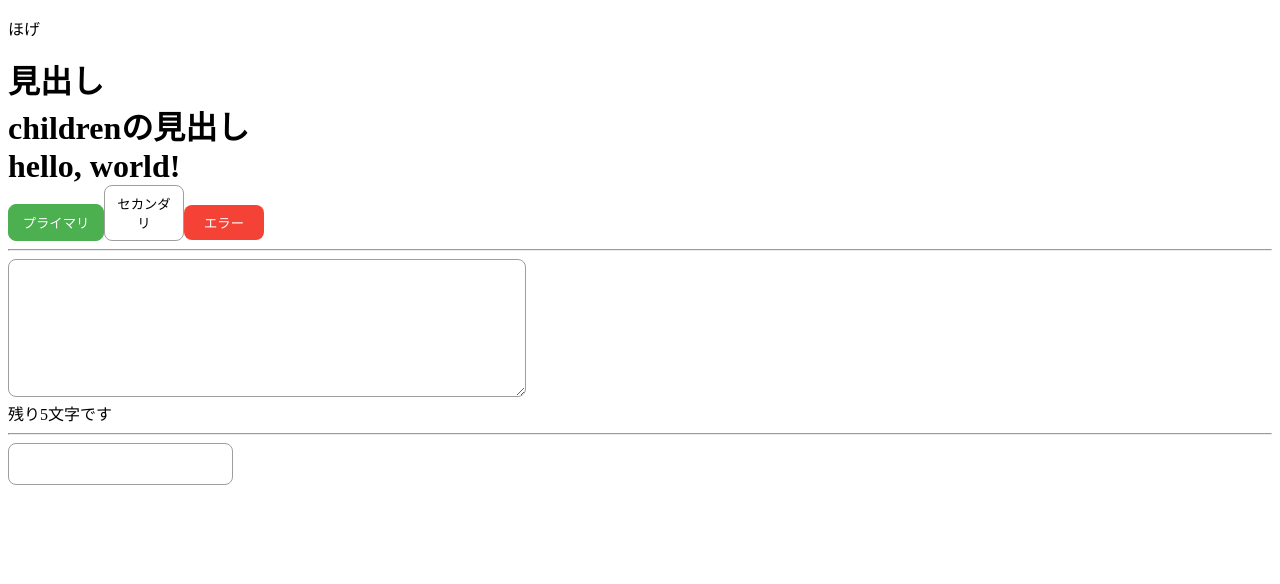
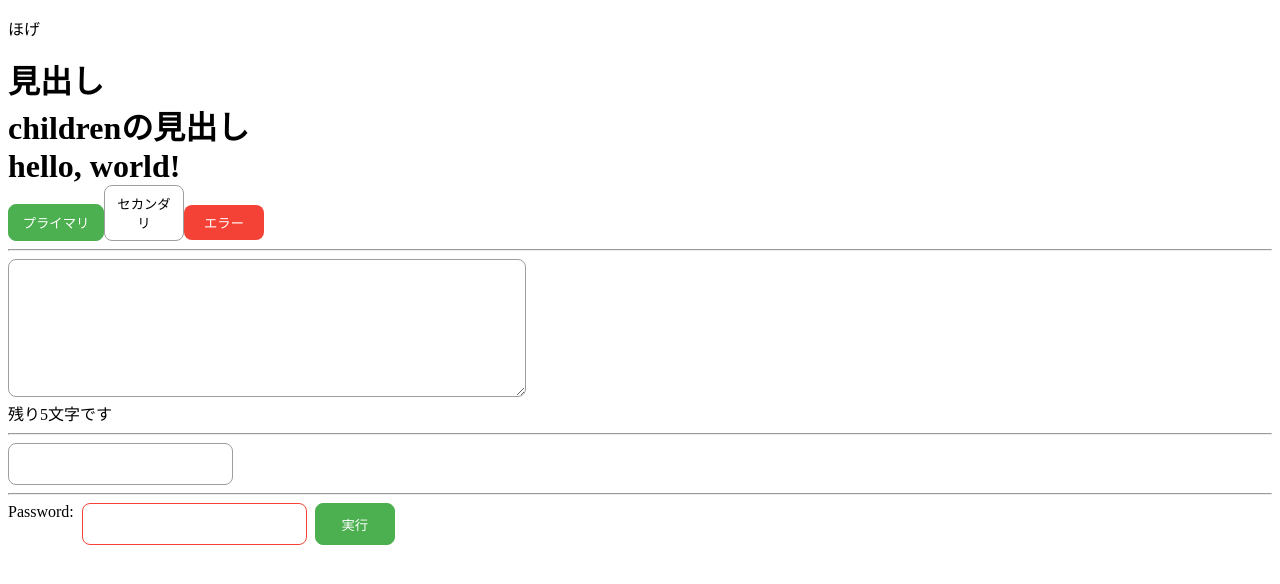
Before and after one commit to thinkAmi-sandbox/shakyo_awesome-typescript-book, a React (Vite) app in the folder react-app/: page / in a window 1280 px wide. Shown: the top 584 px of the page. Built offline with nearby package versions, Linux system fonts and the light colour scheme.

Commit message:
p272 PasswordFormの完成

```diff
--- a/react-app/src/App.tsx
+++ b/react-app/src/App.tsx
@@ -1,6 +1,7 @@
 import { Button } from './libs/Button'
 import { Heading } from './libs/Heading'
 import { Input } from './libs/Input'
+import { PasswordForm } from './libs/PasswordForm'
 import { Text } from './libs/Text'
 import { Textarea } from './libs/TextArea'
 
@@ -24,6 +25,9 @@ function App() {
 
       <hr />
       <Input type="text" />
+
+      <hr />
+      <PasswordForm onSubmit={(password) => console.log(password)} />
     </>
   )
 }
--- a/react-app/src/libs/PasswordForm.tsx
+++ b/react-app/src/libs/PasswordForm.tsx
@@ -1,18 +1,37 @@
-import { FC } from "react"
+import { ChangeEvent, FC, useCallback, useEffect, useState } from "react"
 import styled from "styled-components"
 import { Button } from "./Button"
 import { fontSize, space } from "./constants"
+import { Input } from "./Input"
 
 type Props = {
     onSubmit: (password: string) => void
 }
 
 export const PasswordForm: FC<Props> = ({ onSubmit }) => {
+    const [value, setValue] = useState<string>('')
+
+    const handleChange = (event: ChangeEvent<HTMLInputElement>) => {
+        setValue(event.currentTarget.value)
+    }
+
+    const handleKeyDown = useCallback((e: KeyboardEvent) => {
+        if (e.key === 'Enter') {
+            onSubmit(value)
+        }
+    }, [value])
+
+    useEffect(() => {
+        document.addEventListener('keydown', handleKeyDown)
+
+        return () => document.removeEventListener('keydown', handleKeyDown)
+    }, [handleKeyDown])
+
     return (
         <Wrapper>
             <Label htmlFor="password">Password:</Label>
-            <InputForm id="password" type="password" onChange={(e) => console.log(e)} />
-            <Button onClick={() => onSubmit('')} title="実行" />
+            <InputForm id="password" type="password" onChange={(e: ChangeEvent<HTMLInputElement>) => handleChange(e)} error={value.length < 8} />
+            <Button onClick={() => onSubmit(value)} title="実行" />
         </Wrapper>
     )
 }
```
